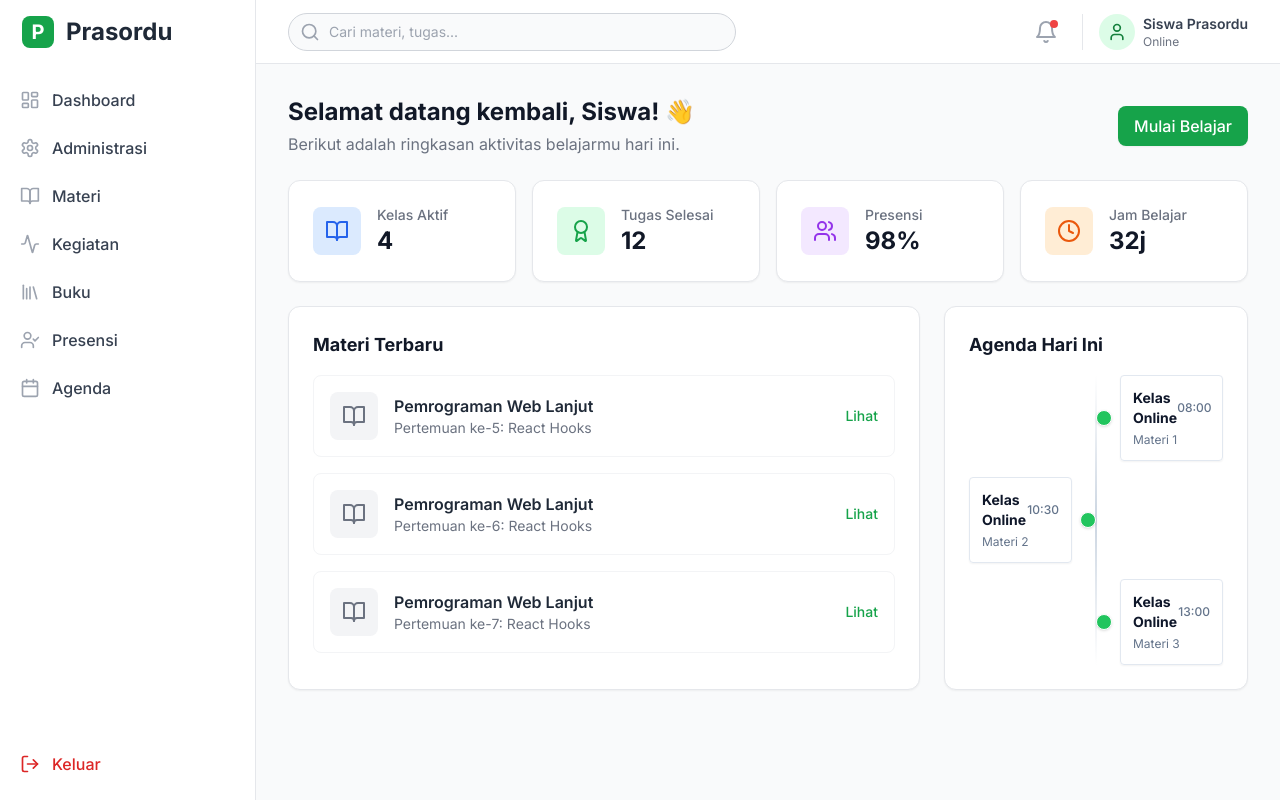
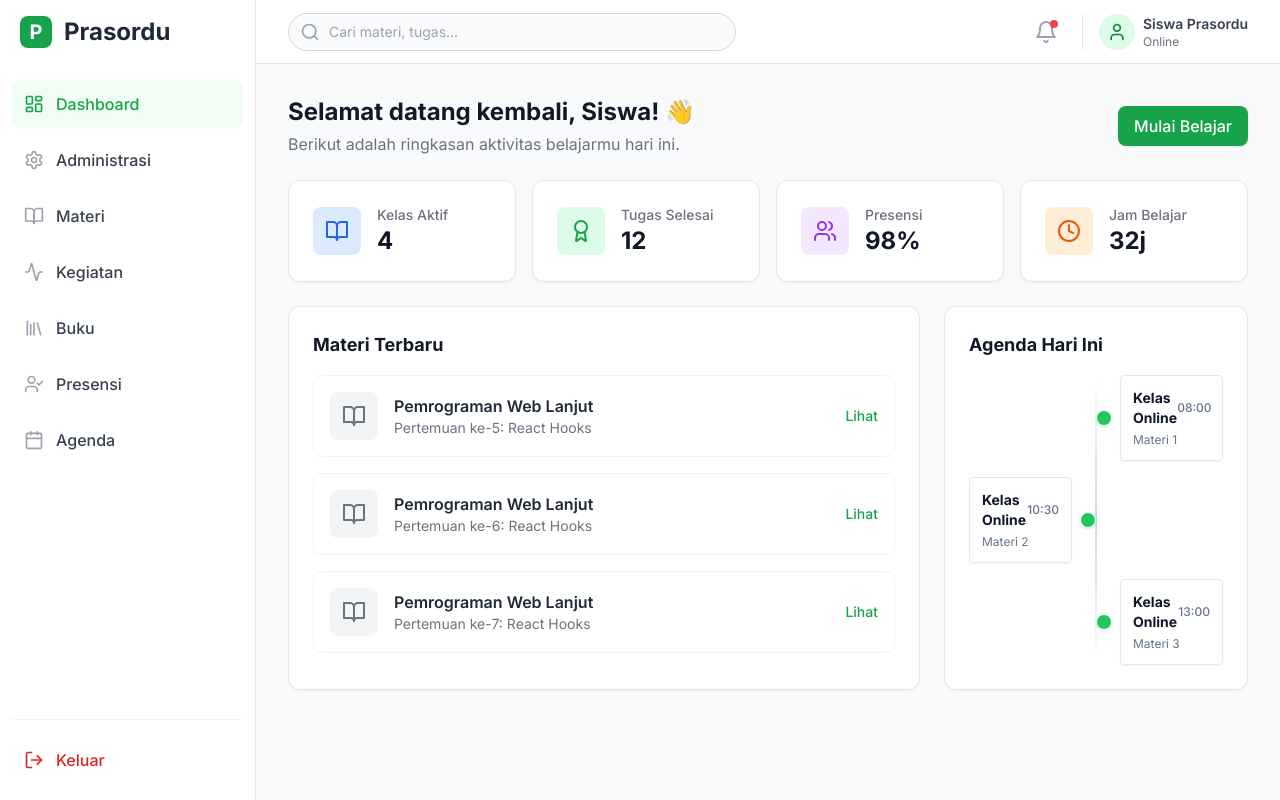
Before and after one commit to ahmad-xsam/prasordu, a Next.js app: page / in a window 1280 px wide. Built offline with nearby package versions, Linux system fonts and the light colour scheme.

Commit message:
Implement responsive navigation with mobile sidebar and backdrop

```diff
--- a/src/app/layout.tsx
+++ b/src/app/layout.tsx
@@ -1,8 +1,7 @@
 import type { Metadata } from "next";
 import { Inter } from "next/font/google";
 import "./globals.css";
-import Sidebar from "@/components/Sidebar";
-import Header from "@/components/Header";
+import MainLayout from "@/components/MainLayout";
 
 const inter = Inter({ subsets: ["latin"] });
 
@@ -19,13 +18,7 @@ export default function RootLayout({
   return (
     <html lang="id">
       <body className={inter.className}>
-        <Sidebar />
-        <div className="sm:ml-64 flex min-h-screen flex-col bg-gray-50">
-          <Header />
-          <main className="flex-1 p-4 sm:p-6 lg:p-8">
-            {children}
-          </main>
-        </div>
+        <MainLayout>{children}</MainLayout>
       </body>
     </html>
   );
--- a/src/components/Header.tsx
+++ b/src/components/Header.tsx
@@ -1,10 +1,22 @@
-import { Bell, Search, User } from 'lucide-react';
+"use client";
 
-export default function Header() {
+import { Bell, Search, User, Menu } from 'lucide-react';
+
+interface HeaderProps {
+  onMenuClick?: () => void;
+}
+
+export default function Header({ onMenuClick }: HeaderProps) {
   return (
     <header className="sticky top-0 z-30 flex h-16 w-full items-center justify-between border-b border-gray-200 bg-white px-4 sm:px-6 lg:px-8">
-      <div className="flex flex-1 items-center">
-        <div className="w-full max-w-md">
+      <div className="flex flex-1 items-center gap-4">
+        <button
+          onClick={onMenuClick}
+          className="inline-flex items-center justify-center rounded-md p-2 text-gray-500 hover:bg-gray-100 hover:text-gray-600 focus:outline-none sm:hidden"
+        >
+          <Menu className="h-6 w-6" />
+        </button>
+        <div className="w-full max-w-md hidden sm:block">
           <div className="relative">
             <div className="pointer-events-none absolute inset-y-0 left-0 flex items-center pl-3">
               <Search className="h-5 w-5 text-gray-400" />
@@ -18,6 +30,9 @@ export default function Header() {
         </div>
       </div>
       <div className="flex items-center gap-4">
+        <button className="sm:hidden rounded-full p-2 text-gray-400 hover:bg-gray-100">
+          <Search className="h-6 w-6" />
+        </button>
         <button className="relative rounded-full p-2 text-gray-400 hover:bg-gray-100 hover:text-gray-500 transition-colors">
           <span className="absolute right-2 top-2 h-2 w-2 rounded-full bg-red-500"></span>
           <Bell className="h-6 w-6" />
--- /dev/null
+++ b/src/components/MainLayout.tsx
@@ -0,0 +1,28 @@
+"use client";
+
+import { useState } from "react";
+import Sidebar from "./Sidebar";
+import Header from "./Header";
+
+export default function MainLayout({
+  children,
+}: {
+  children: React.ReactNode;
+}) {
+  const [isSidebarOpen, setIsSidebarOpen] = useState(false);
+
+  const toggleSidebar = () => setIsSidebarOpen(!isSidebarOpen);
+  const closeSidebar = () => setIsSidebarOpen(false);
+
+  return (
+    <div className="min-h-screen bg-gray-50">
+      <Sidebar isOpen={isSidebarOpen} onClose={closeSidebar} />
+      <div className="sm:ml-64 flex flex-col min-h-screen">
+        <Header onMenuClick={toggleSidebar} />
+        <main className="flex-1 p-4 sm:p-6 lg:p-8">
+          {children}
+        </main>
+      </div>
+    </div>
+  );
+}
--- a/src/components/Sidebar.tsx
+++ b/src/components/Sidebar.tsx
@@ -1,3 +1,5 @@
+"use client";
+
 import Link from 'next/link';
 import {
   LayoutDashboard,
@@ -7,8 +9,10 @@ import {
   Library,
   UserCheck,
   Calendar,
-  LogOut
+  LogOut,
+  X
 } from 'lucide-react';
+import { usePathname } from 'next/navigation';
 
 const menuItems = [
   { name: 'Dashboard', icon: LayoutDashboard, path: '/' },
@@ -20,11 +24,30 @@ const menuItems = [
   { name: 'Agenda', icon: Calendar, path: '/agenda' },
 ];
 
-export default function Sidebar() {
+interface SidebarProps {
+  isOpen: boolean;
+  onClose: () => void;
+}
+
+export default function Sidebar({ isOpen, onClose }: SidebarProps) {
+  const pathname = usePathname();
+
   return (
-    <aside className="fixed left-0 top-0 z-40 h-screen w-64 -translate-x-full transition-transform sm:translate-x-0 bg-white border-r border-gray-200">
+    <>
+      {/* Backdrop for mobile */}
+      {isOpen && (
+        <div
+          className="fixed inset-0 z-30 bg-gray-900/50 backdrop-blur-sm sm:hidden"
+          onClick={onClose}
+        />
+      )}
+
+      <aside className={`fixed left-0 top-0 z-40 h-screen w-64 transition-transform duration-300 ease-in-out bg-white border-r border-gray-200 ${
+        isOpen ? 'translate-x-0' : '-translate-x-full sm:translate-x-0'
+      }`}>
         <div className="flex h-full flex-col overflow-y-auto px-3 py-4">
-        <Link href="/" className="mb-8 flex items-center ps-2.5">
+          <div className="flex items-center justify-between mb-8 px-2">
+            <Link href="/" className="flex items-center" onClick={onClose}>
               <div className="h-8 w-8 bg-primary-600 rounded-lg flex items-center justify-center mr-3">
                 <span className="text-white font-bold text-xl">P</span>
               </div>
@@ -32,26 +55,46 @@ export default function Sidebar() {
                 Prasordu
               </span>
             </Link>
+            <button
+              onClick={onClose}
+              className="sm:hidden p-2 text-gray-500 hover:bg-gray-100 rounded-lg"
+            >
+              <X className="h-6 w-6" />
+            </button>
+          </div>
+
           <ul className="space-y-2 font-medium flex-1">
-          {menuItems.map((item) => (
+            {menuItems.map((item) => {
+              const isActive = pathname === item.path;
+              return (
                 <li key={item.name}>
                   <Link
                     href={item.path}
-                className="group flex items-center rounded-lg p-2 text-gray-700 hover:bg-primary-50 hover:text-primary-600 transition-colors"
+                    onClick={onClose}
+                    className={`group flex items-center rounded-lg p-3 transition-all ${
+                      isActive
+                        ? 'bg-primary-50 text-primary-600'
+                        : 'text-gray-700 hover:bg-gray-50 hover:text-primary-600'
+                    }`}
                   >
-                <item.icon className="h-5 w-5 text-gray-400 group-hover:text-primary-600 transition-colors" />
+                    <item.icon className={`h-5 w-5 transition-colors ${
+                      isActive ? 'text-primary-600' : 'text-gray-400 group-hover:text-primary-600'
+                    }`} />
                     <span className="ms-3">{item.name}</span>
                   </Link>
                 </li>
-          ))}
+              );
+            })}
           </ul>
-        <div className="mt-auto">
-          <button className="w-full group flex items-center rounded-lg p-2 text-red-600 hover:bg-red-50 transition-colors">
+
+          <div className="mt-auto pt-4 border-t border-gray-100">
+            <button className="w-full group flex items-center rounded-lg p-3 text-red-600 hover:bg-red-50 transition-colors">
               <LogOut className="h-5 w-5" />
               <span className="ms-3 font-medium">Keluar</span>
             </button>
           </div>
         </div>
       </aside>
+    </>
   );
 }
```
Lines whose indentation alone changed are shown as unchanged.
